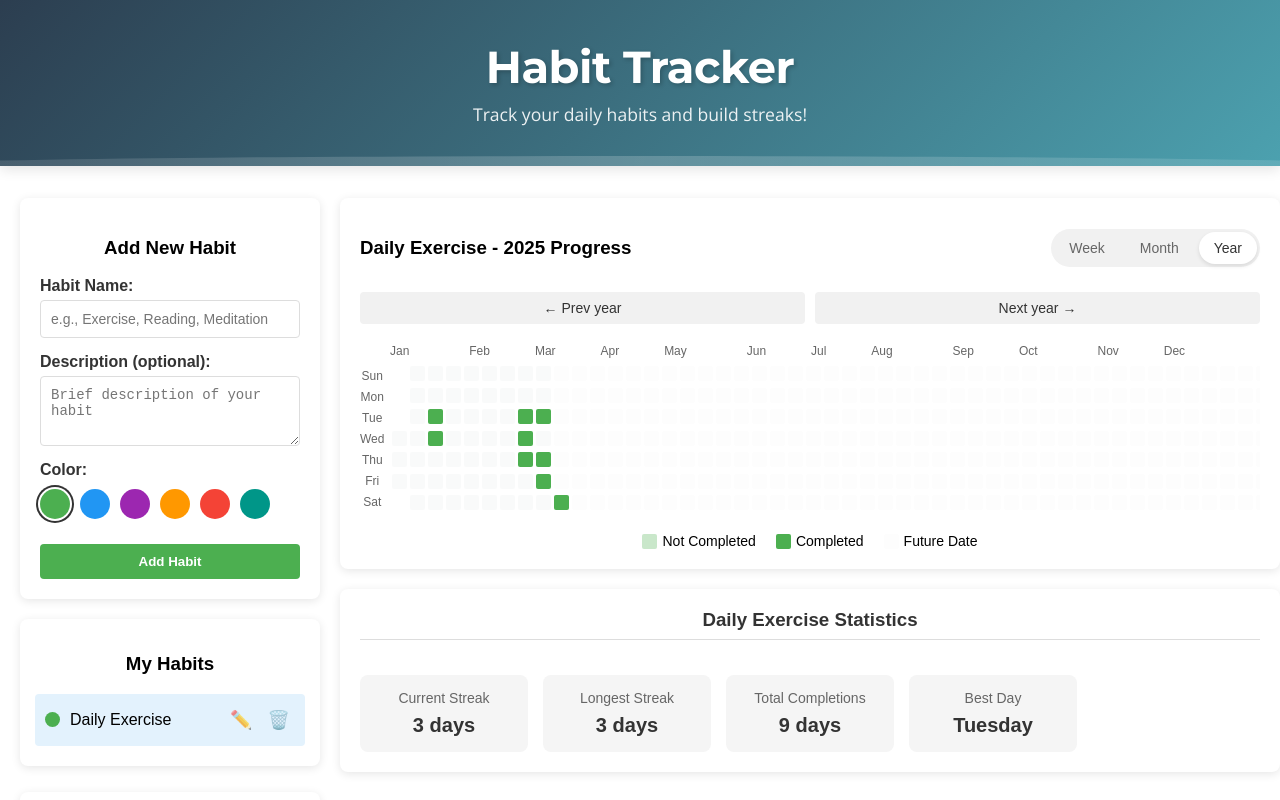
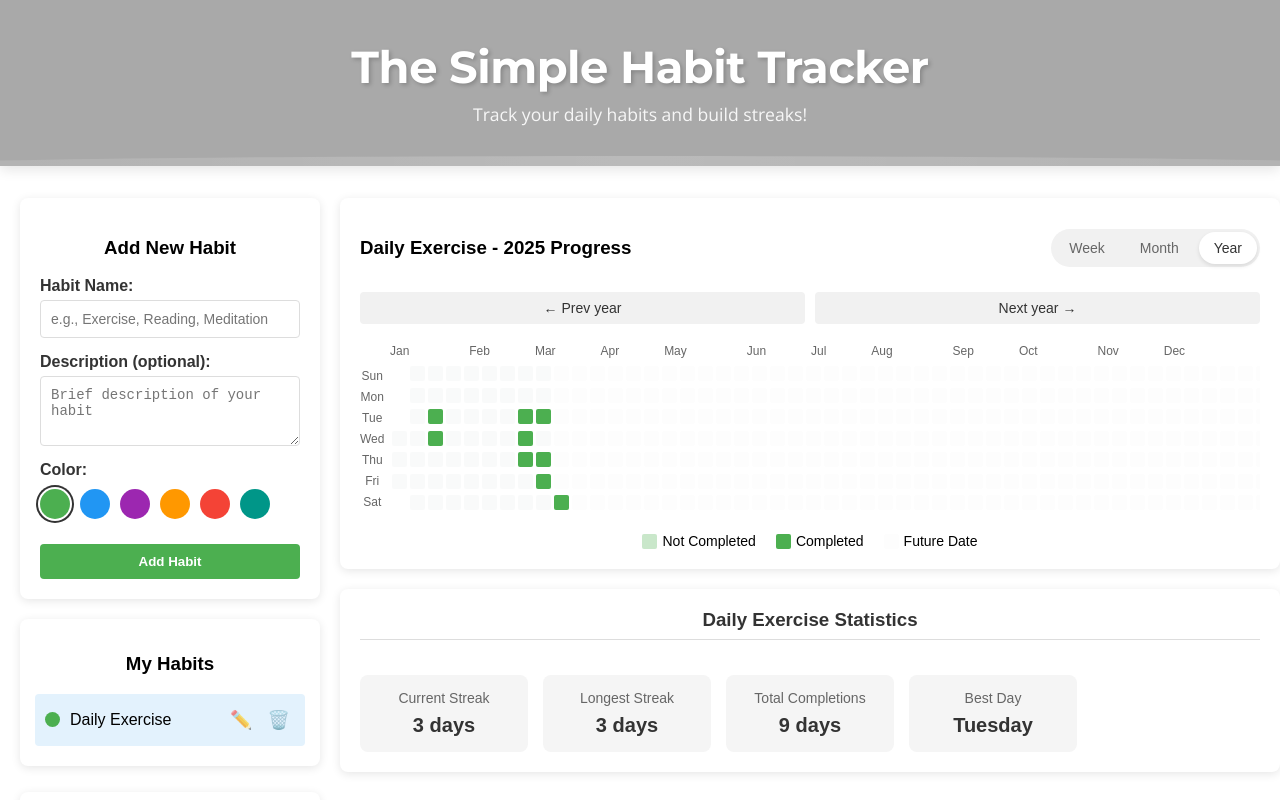
Before and after one commit to kensho-pilkey/habit-tracker, a React (Create React App) app: page / in a window 1280 px wide. Shown: the top 800 px of the page. Built offline with nearby package versions, Linux system fonts and the light colour scheme.

Commit message:
Improve header readablity and gave new proj name

```diff
--- a/src/App.css
+++ b/src/App.css
@@ -4,7 +4,7 @@
 }
 
 .App-header {
-  background: linear-gradient(135deg, #2c3e50 0%, #4ca1af 100%);
+  background: darkgray;
   padding: 2.5rem 2rem;
   color: white;
   margin-bottom: 2rem;
--- a/src/App.js
+++ b/src/App.js
@@ -134,7 +134,7 @@ function App() {
     <div className="App">
       <header className="App-header">
         <div className="header-content">
-          <h1>Habit Tracker</h1>
+          <h1>The Simple Habit Tracker</h1>
           <p>Track your daily habits and build streaks!</p>
         </div>
       </header>
```
